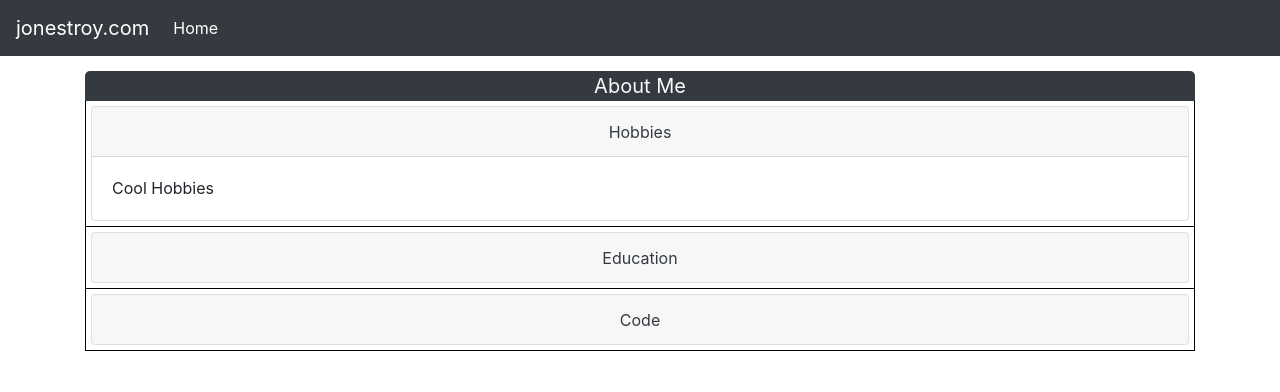
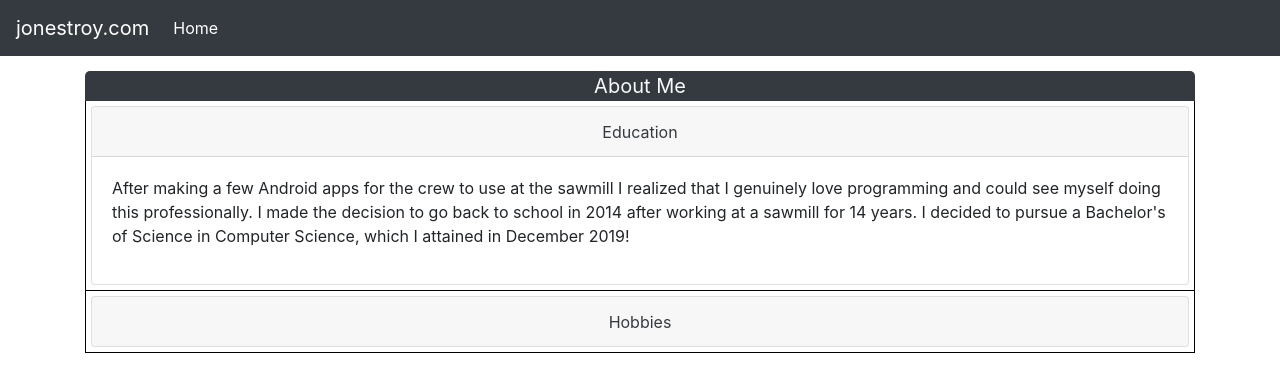
Before and after one commit to sntnmjones/jonestroy.com, a React (Create React App) app in the folder app/: page / in a window 1280 px wide. Shown: the top 392 px of the page. Built offline with nearby package versions, Linux system fonts and the light colour scheme.

Commit message:
Merged collapseWithMarkdown

```diff
--- a/app/src/components/Home.js
+++ b/app/src/components/Home.js
@@ -1,6 +1,8 @@
-import React, { Component } from 'react'
-import Navbar from './Navbar'
-import Card from './homeComponents/Card'
+import React, { Component } from 'react';
+import Navbar from './Navbar';
+import Card from './homeComponents/Card';
+import Hobbies from '../markdown/hobbies.md';
+import Education from '../markdown/education.md';
 
 class Home extends Component {
     constructor() {
@@ -17,20 +19,15 @@ class Home extends Component {
                 title: 'About Me',
                 items: [
                     {
-                        title: 'Hobbies',
-                        content: 'Cool Hobbies',
+                        title: 'Education',
+                        content: Education,
                         collapse: 'collapse show'
                     },
                     {
-                        title: 'Education',
-                        content: 'Too much school',
+                        title: 'Hobbies',
+                        content: Hobbies,
                         collapse: 'collapse'
                     },
-                    {
-                        title: 'Code',
-                        content: 'Too much code',
-                        collapse: 'collapse'
-                    }
                 ]
             }
         };
--- a/app/src/components/homeComponents/Collapsable.js
+++ b/app/src/components/homeComponents/Collapsable.js
@@ -1,14 +1,23 @@
-import React, { Component } from 'react'
+import React, { Component } from 'react';
+import ReactMarkdown from 'react-markdown';
 
 class Collapsable extends Component {
     constructor() {
         super();
-        this.state = {};
+        this.state = {
+            markdown : ''
+        };
+    }
+
+    componentWillMount() {
+        // Get the contents from the Markdown file and put them in the React state, so we can reference it in render() below.
+        fetch(this.props.item.content).then(res => res.text()).then(text => this.setState({ markdown: text }));
     }
 
     render() {
         const id = this.props.item.title;
         const dataTarget = '#' + this.props.item.title;
+        const { markdown } = this.state;
         return (
             <div style={{
                 /* Div */
@@ -31,7 +40,7 @@ class Collapsable extends Component {
 
                         <div id={id} class={this.props.item.collapse} aria-labelledby="headingOne" data-parent="#accordionExample">
                             <div class="card-body">
-                                {this.props.item.content}
+                                <ReactMarkdown source={markdown}  />
                             </div>
                         </div>
                     </div>
--- /dev/null
+++ b/app/src/markdown/education.md
@@ -0,0 +1 @@
+After making a few Android apps for the crew to use at the sawmill I realized that I genuinely love programming and could see myself doing this professionally. I made the decision to go back to school in 2014 after working at a sawmill for 14 years. I decided to pursue a Bachelor's of Science in Computer Science, which I attained in December 2019!
--- /dev/null
+++ b/app/src/markdown/hobbies.md
@@ -0,0 +1,10 @@
+While I've been in school, I haven't had a lot of time to do these, but here are some of my favorite things to do!
+
+* Family!
+  * [Christmas 2012.](https://lh3.googleusercontent.com/jx3zzLxBiaqRurYOLGM2bpEX7xmGvms_71vXe22RQbEcPxtg_fEWtNULkKrrSPwB5DP2W-Z3iOHi9irT8cRYLhYydvVftKUX-AOZpknxtSzjiFoX50Hz-WSSOe0_rXKt2WLo25tKRLkXsbs1GSETirwE4kkD3ejRWZTVGTcJ-U1OASKXcuxrUH8_dh-Kdb9hxfoagfteatYRyzVA_Sg-iiDsMLJLl8zgrOYNMyzq-wwJgfSUNtU6jF6H_WuBaHLiyv3O-37_1oMS7v5OGRRsZYwwIsi5q6lu3nrJEUPOY0yh902nqh4a1jH4b1bT0FpJLf_omLopkFikW_VeXNFvPsKoSEiNE0Zd757FPLBcb1GuXyQXyFJ4xH07cnlblzpeF5iIKZE6xRxIUU7IzzgM8WHVSYnzT1FZ-1mRv1PQpV62Etp6EVK2UuJ53msqDBXhZgEeh0TnZMwqQimKFNcCO1vgSQAg_SXnQT4DccZQjqSMX4wgU-8Jl-rz7-pj3jL_he_Dc9VmlGvbZYyiPF7wjcqhJrd_8OD1q-B4PDHo1UVm385yQP5vPya6GRNpHRG_c-axkLRhqWCx2a6XHOmXPBiFRBUKMbnKkFZY-Gxs963YHiT_YxQD9Ed7YcCW71KD-KdybqqDemH1T-camUW83FPIy96g48c1rkYPxRfnp1Ii-TtmcKaz8az5RzV2Ljcx_qVAUXquYG31GJNAE5Ad37aoOJAZzIA2DnEVG-C2SWQmIsuHQrnYqqsH=w1350-h901-no)
+* Snowboarding!
+  * [Me at the mountain.](https://lh3.googleusercontent.com/I46nX7jHqVbVylKNCgdq5sFvBIWZUppgtF7Kw66kZvdrF-qiHOQvvr2CeBJk7y_ikoi1mcVJYPo_Sv2EDda28ijbsh1I_dzZxY44bcN128wS9kS7LY7ZQJwmT8x6Vm-bKTuFUEI1k7l0nbL9DQKrKql8hytwUWhK_rzstVp0czwbbk_Ex5jJRAYT6-P5-SZBisZ1FErJHtlSqjzUNJRQ0FkHbEpt_N_XLxl33FdBerma7MMbyUVQqohQejhUwyVe108WvpsEiugE_9XTNf4Eak3hhgA-mr8yDDjBr2ZObcD4Dxg8mdeufmOjsMyx0Ab0GmXOcMypt5qUx2IQi4337Ff-hK0-21RlGxbFGEcuO6Gq-Wxv3IswsEDUwCVJoS5WFDjxqhLafp5K7gCiQhKL6L1egG_o3gZWBuLgpEoWySVxalnFlp88F_mZHgs2YdMohWwzViparTHke-7xofB3aufyvLX0hS2vAu4ytZOVyZGFQCatB2MVtg_e1qfetVHb9Qw0ZwuTmRFUSa7Q80rVy5iEpPIydPluDN50M2fNGN6LJDCSqmfWeUx8EQCTeZRtABtCSEFYUhuZ7y2y6UZ2MstCDSFECeM2uZ3KiOcrOfdpBSabB1ReJr_ihPJWzGLbvvXxg6hYiU9jg7QOA6ZLEY53OIHcGPA3czGXYHXL96eooeZFlvzfOa37otjS9O4=w673-h900-no)
+  * [Taking a break.](https://lh3.googleusercontent.com/p7CJNN3NtdqjR9iT4WPkYjRoV_YHCixsUu-4k6sWr8urKyr2u4pZGEGX8WqqbEAxI_woDVgCfHUDAIZv46lk_9_ScSVIVtGQxOqFk1DYbhc3AcgiaMj0AFLV3UrWlTwUV6_cEfCwhJppaoUaC2lQBWze8JSzcNQwiaoZwaw9jw9Zl5qdDITqZ9uXGI43RojLSgb9royHywsRXNG0ksR4K6l7W9pvKgL7qC93m9n5a4puKPd8eABKAioPphoRZLldcteM1wvngo9JM6cLv_4Po0J6478fGCJY4JGpdrXng99w92xWtSQAlVlPhq3kBQ5vJp2Kj5f-PRNb14o1K_agTZmUuu_zQoLhNzxWyiTgbDwmbMcPDMSBy0uijZSFBZhf8p8TmTpBaCjul_eH6LsKlFZ3Zm04DWv5NPAlEOKBjCJ503NlvdLO_BbNdi-6cuzkVavdyzNlhT5LCeF3Wuv5HzTNr8wIWxTMNc1U1F5aOP8jxIkWNItgJ8NYngEP9TRkboIjHuTAmRHICxRTAthItTJxpsRihUv27CaGIQ9wll2KLlEESuH2s-iy85_kfrrpseeTVYVYypWSCtSEnVePsPwylNvE3zwyg8Ud1RLhZcfyPLVurEX29SN0by9ywxSYjbwpl-sZQMZ-lra_m2Aymx1hpKNffes97Gh3PSaC7ztLo5KTLsy0PcRQlp-kNbXoUjfixqzUhk0fIe-TyfEtk9lozIkZUNhwuI1RJjgE7SwGnMsW1AUEd1Yl=w712-h950-no)
+* Motorsports!
+  * [Karting.](https://lh3.googleusercontent.com/BSWlNuDp7Nbv6dzlk5ZVcqIu21g8ihUJOD25YGw0Em0DQ3rb32e8UiDuOFfXWSjCvG6TNVTrQNclkya5LLalwAN1_itu_btXgW2Ztn-Vk-07ASEhkLDNOVdEGNPw4IrNI6fjlMsWVcmuiVctWpEVQqIf_ON-1IL9DadckpNK8RpbDNsVfAUWsitj5c1UH6yqAvTalFxrR6q1SvtDhxLO1nR8mezhg33yLL80pB9RuG5ojAZfQ5dWZY0f26iUO2D6kX3zCyQU_ERQZQIH-gVKgYz_wBjnLr-UTA0OdzzX-s8Vi9x3JHadhMHhJdKYQkuONI4ZmPpssOTEu42IdRoRCtXJ3nZmGXC6vm1ygGS5-YGFAm2wyDZCCCmDq4WE4KBKiCuEINqq0V2A_rH9rFJjXVEtVHd8utEXzzNV8F0FxlKO2moRFgvV9ozLxC9CZJd8Pr_-wnbWwWY_o57TWe2zHLKwE8RjDj8axYIz-n5VniTifJNoFTyjo7qO-hDLDMCIz_mM-L-SuI7_k5QTKTISvXtG956oIPp0ZMuRRJgAG_NaGyPvc5ZdrfA-0Ll619i9e6AOhCgoVzIYA-D4r-8vdctkqpGJRy8DeDZeHuEOND0VhHEvPqrktS3_79GAXXJgFaVFmas25LIHMjlO9Y25z740yk6qod0aEAessoNv2saXR1wAOYTfHPDgYi5BqMM=w1266-h949-no)
+  * [Going to races.](https://lh3.googleusercontent.com/8r5MECNON_9F0O7wlEm2HYw8gwy63GNMpyoG-ugKkIRmMnSnPQGVmtCY9GlnQu-2l5HyJHMWwIomLt2psdIkvTYz6xjri9UKoZI_Y6Ly5Ykkpmqo3arGgKIXstp74GpTTKztznJ6_dCxkeOCf6m0CE-7mOGP1pvXFxJdv7xiwRGPMFkPDX-dJH4hR7aEf1bgTsa7bqNDNWtSgJwkmlas6ldeB_3Qg2Jp-8GTFjaklVBaEfKKzVsjA0qNYzM7BsfrBchBkRNCY135vBS8KO2zZ1xRw-O4XOP2OPlzmeqSQhE0r0gmm0H5chkPgSpH_dHCNnpr0PmuBYSj386rliqtlwZr_74xnE-SkcO1e6lOmoVpwedthgvNNrP7yZXo6qMDmaXzhF00yMIo-PMBk4Qtj9Gv0YO9XokeKnqfrfQOytS3UBbHBF5yZeYenEraqwaNNyOncC8AOcwpAacW9mUDIIEgMms0YHlUgFfTxgcrcCuPBpx8zxpxtm3bTBMdfUnNSAmvYw1fj7JHBtO977yNgGUCYzYjV8wg_5croxDRjk_Kyel2o82s9qxKSjDuThlUv2q6kpSG3uP5zoAjEwId0kV9wNzy6vtEqf-F1nZ-_mQAcLzVcwcYeoUaXnSXwJndS4o3ARELBXtkzUVgdLaQB2a2ENIf4fIWOrb07rjxgnNLebuibXpnVRM2b_5ogxsNmC9j5oF00qvp_yO_5eQp7BFJ2DFVEQ3z0nkRLUYOCaMTjN3w329bi_82=w1266-h949-no)
```
Also changed, not shown: app/src/markdown/aboutMe.md (deleted, +0 -1 lines).
